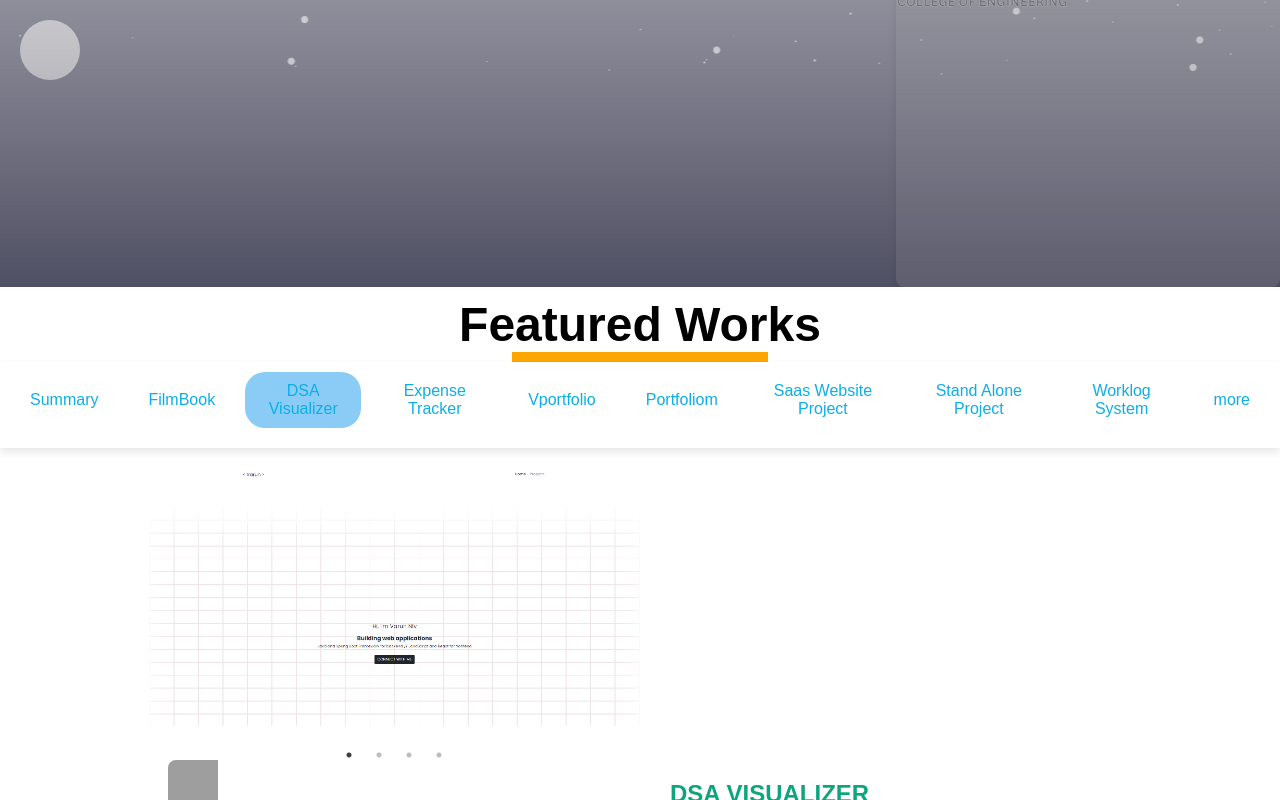
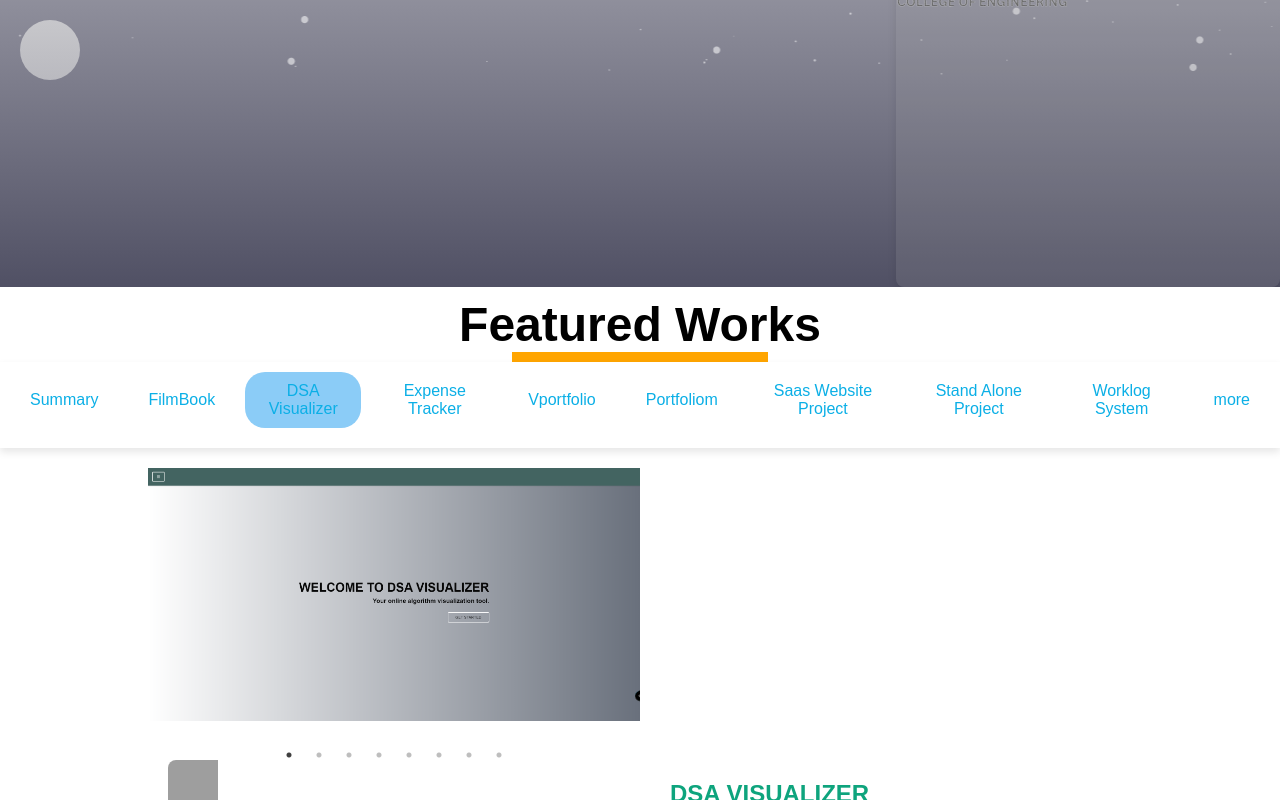
Before and after one commit to varunnlv/vportfolio, a React (Create React App) app: page / in a window 1280 px wide. Both pictures are taken after a click on the button "DSA Visualizer". Shown: the part 2913-3713 px from the top of the page. Built offline with nearby package versions, Linux system fonts and the light colour scheme; grey boxes are pictures that could not be loaded; a web font is replaced by a local one.

Commit message:
Update portfolio.jsx

```diff
--- a/src/components/portfolio/portfolio.jsx
+++ b/src/components/portfolio/portfolio.jsx
@@ -1128,7 +1128,7 @@ const Portfolio = () => {
                                     infinite: true,        // Allows the slider to loop infinitely
                                   }}
                                 >
-                                  {items[3].images.map((image, index) => (
+                                  {items[7].images.map((image, index) => (
                                     <img key={index} src={image} alt="" />
                                   ))}
                                 </Slider>
```
